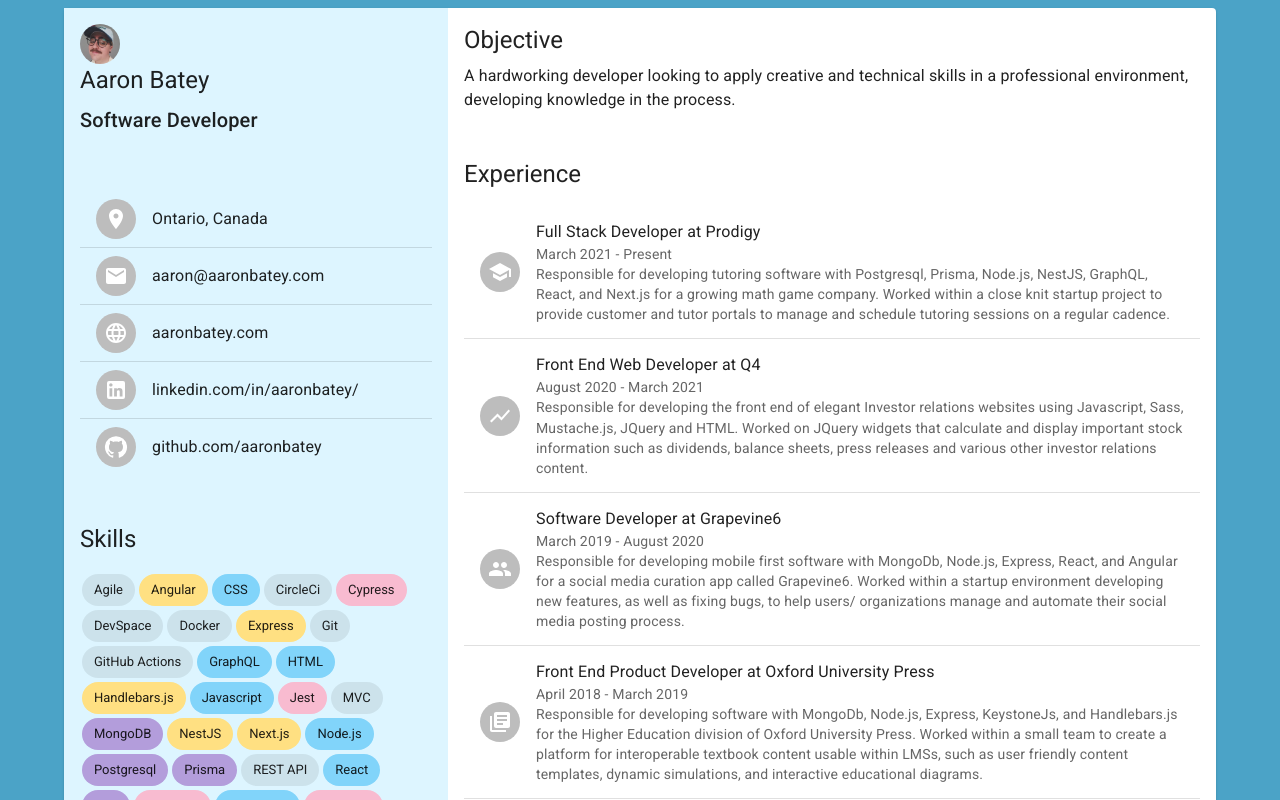
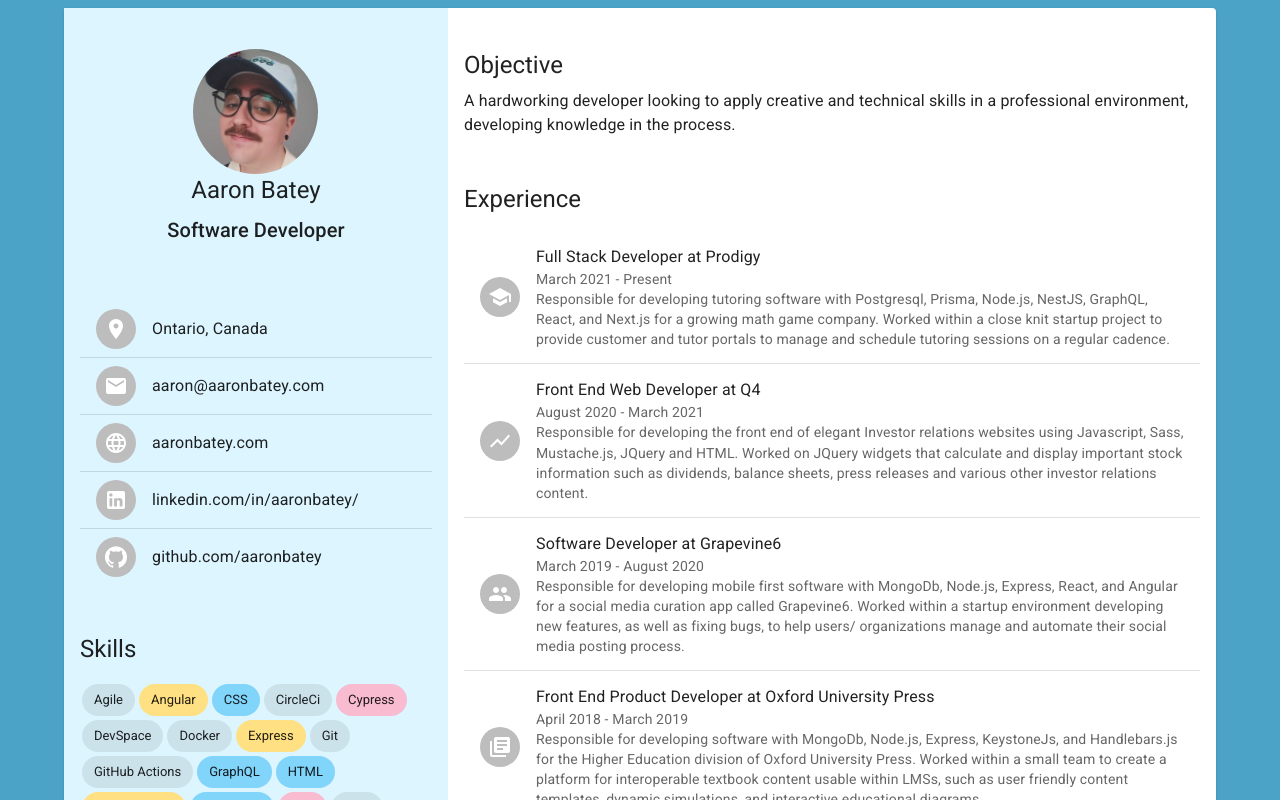
Before and after one commit to aaronbatey/resume, a Next.js app: page /resume in a window 1280 px wide. Shown: the top 800 px of the page. Built offline with nearby package versions, Linux system fonts and the light colour scheme.

Commit message:
fix some styling

```diff
--- a/src/components/ResumePage/ResumeLeftCol/ResumeLeftCol.tsx
+++ b/src/components/ResumePage/ResumeLeftCol/ResumeLeftCol.tsx
@@ -6,6 +6,7 @@ import { Grid } from "@mui/material";
 import styled from "styled-components";
 
 const PrimaryGrid = styled(Grid)`
+  padding-top: 25px;
   background: #ddf5ff;
 `;
 
--- a/src/components/ResumePage/ResumePersonalDetails/ResumePersonalDetails.tsx
+++ b/src/components/ResumePage/ResumePersonalDetails/ResumePersonalDetails.tsx
@@ -3,12 +3,26 @@ import profilePic from "../../../public/images/profile_photo.png";
 import React from "react";
 import { Avatar, CardContent, Typography } from "@mui/material";
 import { PERSONAL_DETAILS } from "./constants";
+import styled from "styled-components";
+
+const CardBorderlessBlue = styled(CardBorderless)`
+  display: flex;
+  justify-content: center;
+  align-items: center;
+  text-align: center;
+`;
+
+const ProfileAvatar = styled(Avatar)`
+  width: 125px;
+  height: 125px;
+  margin: auto;
+`;
 
 const ResumePersonalDetails = () => {
   return (
-    <CardBorderless>
+    <CardBorderlessBlue>
       <CardContent>
-        <Avatar alt={PERSONAL_DETAILS.name} src={profilePic.src} />
+        <ProfileAvatar alt={PERSONAL_DETAILS.name} src={profilePic.src} />
         <Typography variant="h5" gutterBottom component="div">
           {PERSONAL_DETAILS.name}
         </Typography>
@@ -16,7 +30,7 @@ const ResumePersonalDetails = () => {
           {PERSONAL_DETAILS.jobTitle}
         </Typography>
       </CardContent>
-    </CardBorderless>
+    </CardBorderlessBlue>
   );
 };
 
--- a/src/components/ResumePage/ResumeRightCol/ResumeRightCol.tsx
+++ b/src/components/ResumePage/ResumeRightCol/ResumeRightCol.tsx
@@ -2,17 +2,22 @@ import React from "react";
 import ResumeEducation from "../ResumeEducation";
 import ResumeExperience from "../ResumeExperience";
 import ResumeObjective from "../ResumeObjective";
+import styled from "styled-components";
 import { Grid } from "@mui/material";
+
+const SecondaryGrid = styled(Grid)`
+  padding-top: 25px;
+`;
 
 const ResumeRightCol = () => {
   return (
-    <Grid container item xs={8} spacing={2}>
+    <SecondaryGrid container item xs={8} spacing={2}>
       <Grid item xs={12}>
         <ResumeObjective />
         <ResumeExperience />
         <ResumeEducation />
       </Grid>
-    </Grid>
+    </SecondaryGrid>
   );
 };
 
```
